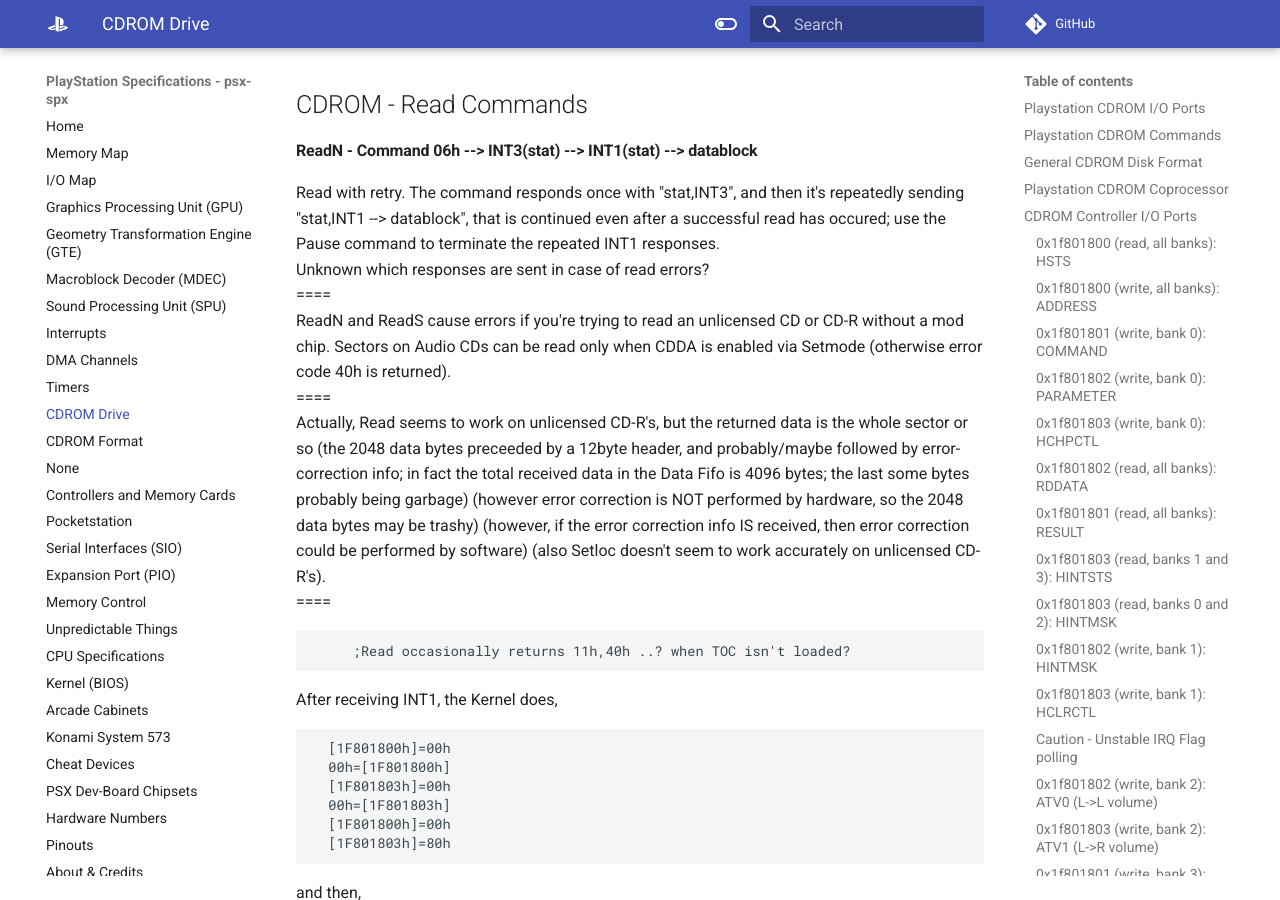
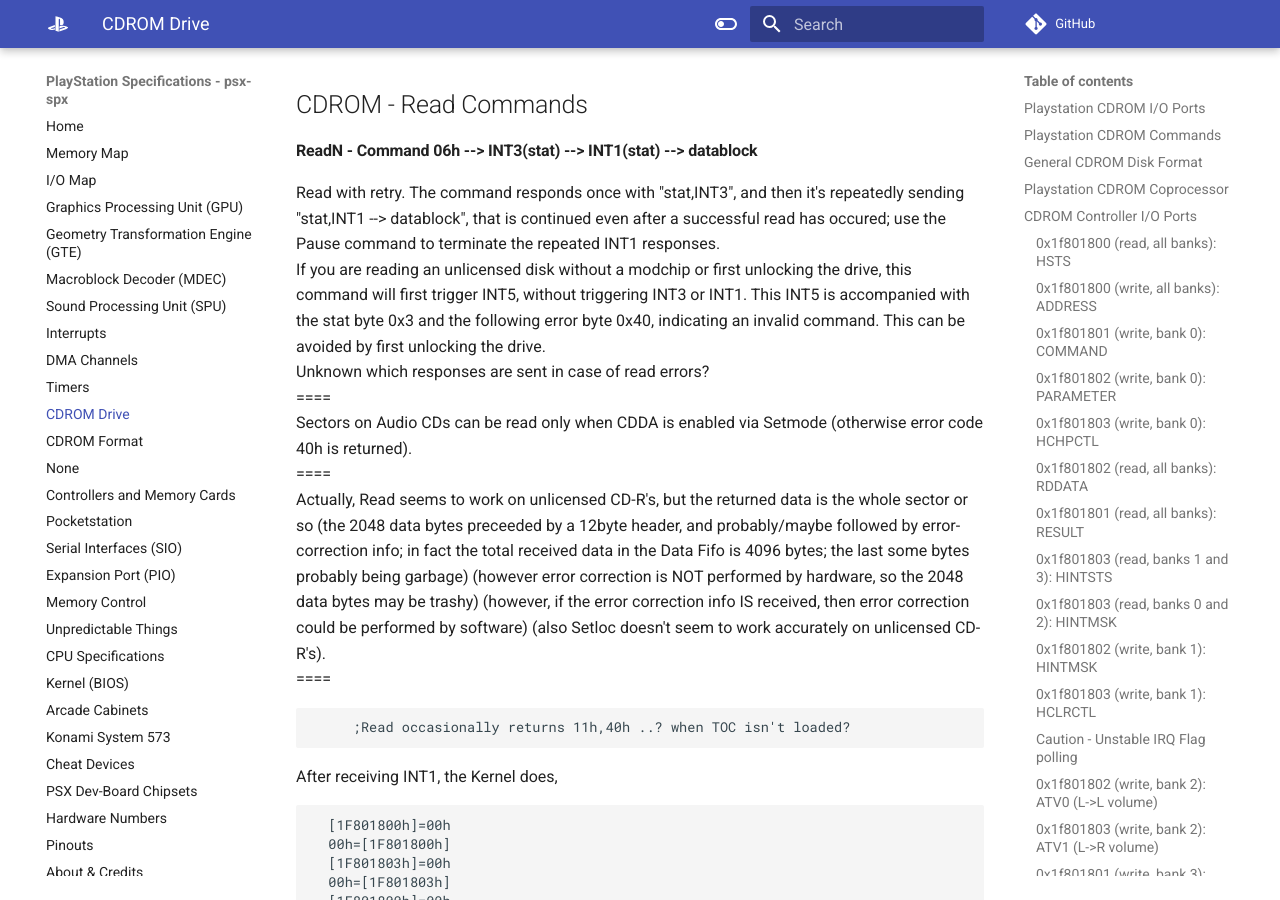
Before and after one commit to psx-spx/psx-spx.github.io, an MkDocs documentation site: the page built from docs/cdromdrive.md, in a window 1280 px wide and 900 px high, scrolled down 16295 px. Built offline with MkDocs 1.6.1 and Material for MkDocs 9.7.7, drawn with Linux system fonts in a browser that asks for light colours; comment, search, counter and statistics services are not loaded.

Commit message:
Update cdromdrive.md
Hi mom

```diff
--- a/docs/cdromdrive.md
+++ b/docs/cdromdrive.md
@@ -679,10 +679,13 @@
 repeatedly sending "stat,INT1 --\> datablock", that is continued even after a
 successful read has occured; use the Pause command to terminate the repeated
 INT1 responses.<br/>
+If you are reading an unlicensed disk without a modchip or first unlocking the drive,
+this command will first trigger INT5, without triggering INT3 or INT1.
+This INT5 is accompanied with the stat byte 0x3 and the following error byte 0x40,
+indicating an invalid command. This can be avoided by first unlocking the drive.<br/>
 Unknown which responses are sent in case of read errors?<br/>
 ====<br/>
-ReadN and ReadS cause errors if you're trying to read an unlicensed CD or CD-R
-without a mod chip. Sectors on Audio CDs can be read only when CDDA is enabled
+Sectors on Audio CDs can be read only when CDDA is enabled
 via Setmode (otherwise error code 40h is returned).<br/>
 ====<br/>
 Actually, Read seems to work on unlicensed CD-R's, but the returned data is the
```
